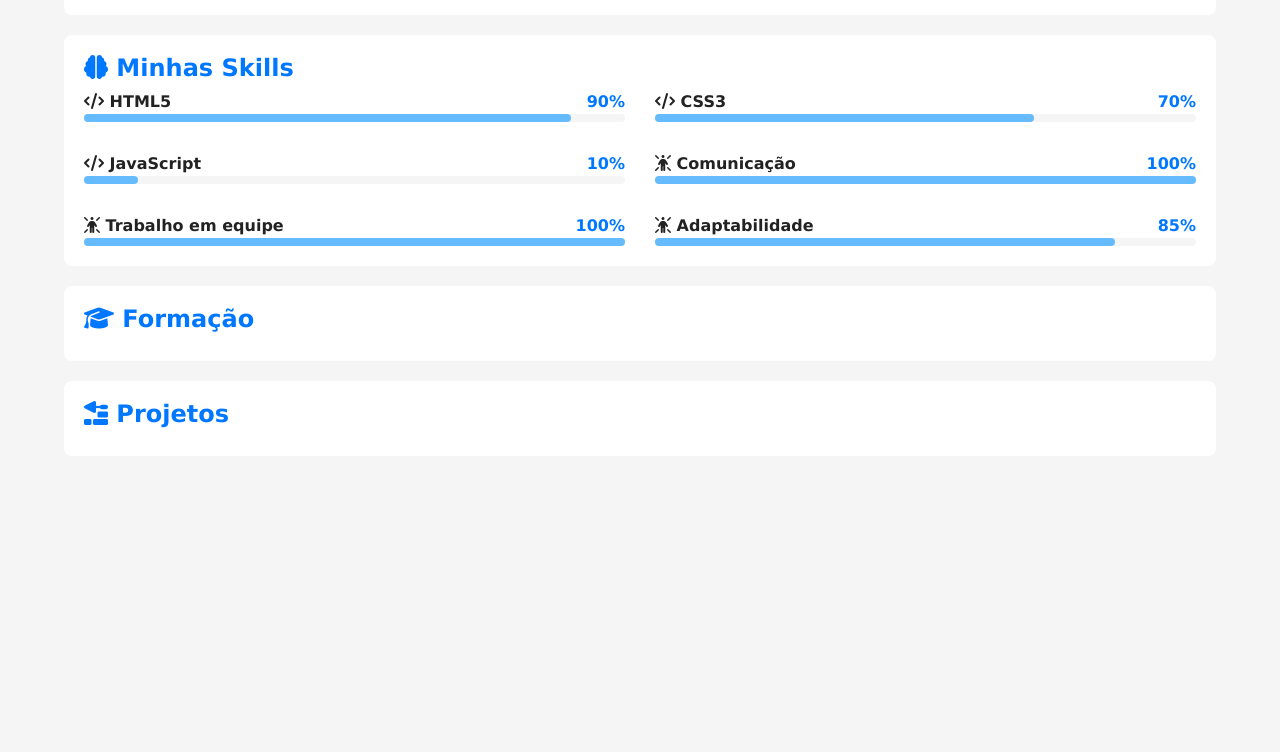
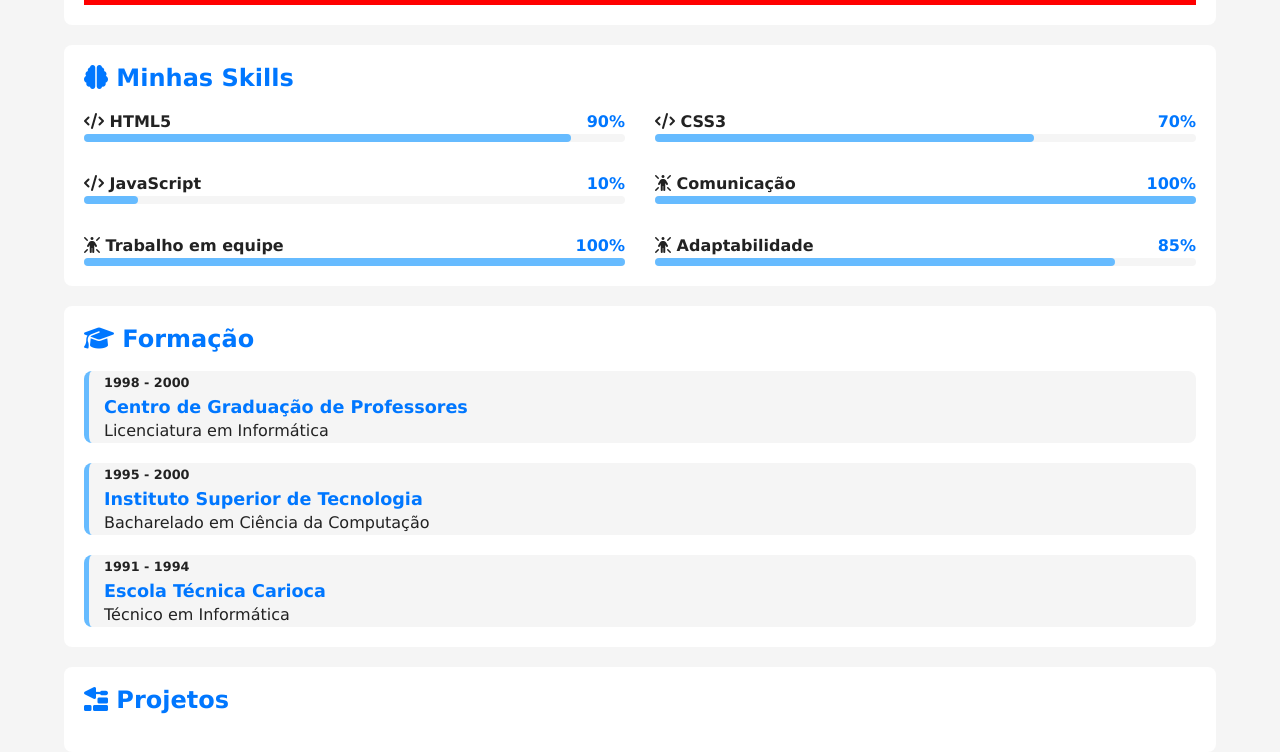
Before and after one commit to marioalvess/projeto-portfolio, a plain HTML site: page index.html in a window 1280 px wide. Shown: the part 1176-1928 px from the top of the page. Before the commit the page ends 1652 px from the top, so only its background shows below. Drawn offline with Linux system fonts and the light colour scheme.

Commit message:
Atualizei as formações

```diff
--- a/estilos/style.css
+++ b/estilos/style.css
@@ -118,7 +118,7 @@ article {
 
 article h2 {
   color: var(--destaque);
-  margin-bottom: 10px;
+  margin-bottom: 20px;
 }
 
 article.video .video-container {
@@ -173,6 +173,38 @@ article.video .video-container {
   border-radius: 4px;
 }
 
+.formacao-container {
+  display: flex;
+  flex-direction: column-reverse;
+  gap: 20px;
+}
+
+.formacao-container .curso {
+  background-color: var(--fundo-principal);
+  border-radius: 8px;
+  border-left: 5px solid var(--destaque-inverso);
+  padding-left: 15px;
+}
+
+.formacao-container .curso:hover {
+  border-left-width: 15px;
+  border-color: var(--destaque);
+  transition: border-width 0.5s;
+  cursor: pointer;
+}
+
+.formacao-container .periodo {
+  font-size: 0.8em;
+  font-weight: bold;
+  color: var(--texto);
+
+}
+
+.formacao-container .instituicao {
+  color: var(--destaque);
+  font-size: 1.1em;
+}
+
 @media screen and (min-width: 768px) {
   .skill-container {
     grid-template-columns: 1fr 1fr;
--- a/index.html
+++ b/index.html
@@ -138,6 +138,24 @@
 
             <article class="formacao">
                 <h2><i class="fa-solid fa-graduation-cap"></i> Formação</h2>
+                <div class="formacao-container">
+                    <div class="curso">
+                        <p class="periodo">1991 - 1994</p>
+                        <h3 class="instituicao"> Escola Técnica Carioca</h3>
+                        <p class="titulacao">Técnico em Informática</p>
+                    </div>
+                    <div class="curso">
+                        <p class="periodo">1995 - 2000</p>
+                        <h3 class="instituicao"> Instituto Superior de Tecnologia</h3>
+                        <p class="titulacao">Bacharelado em Ciência da Computação</p>
+                    </div>
+                    <div class="curso">
+                        <p class="periodo">1998 - 2000</p>
+                        <h3 class="instituicao"> Centro de Graduação de Professores</h3>
+                        <p class="titulacao">Licenciatura em Informática</p>
+                    </div>
+
+                </div>
 
             </article><!-- Fim article.formacao-->
 
```
